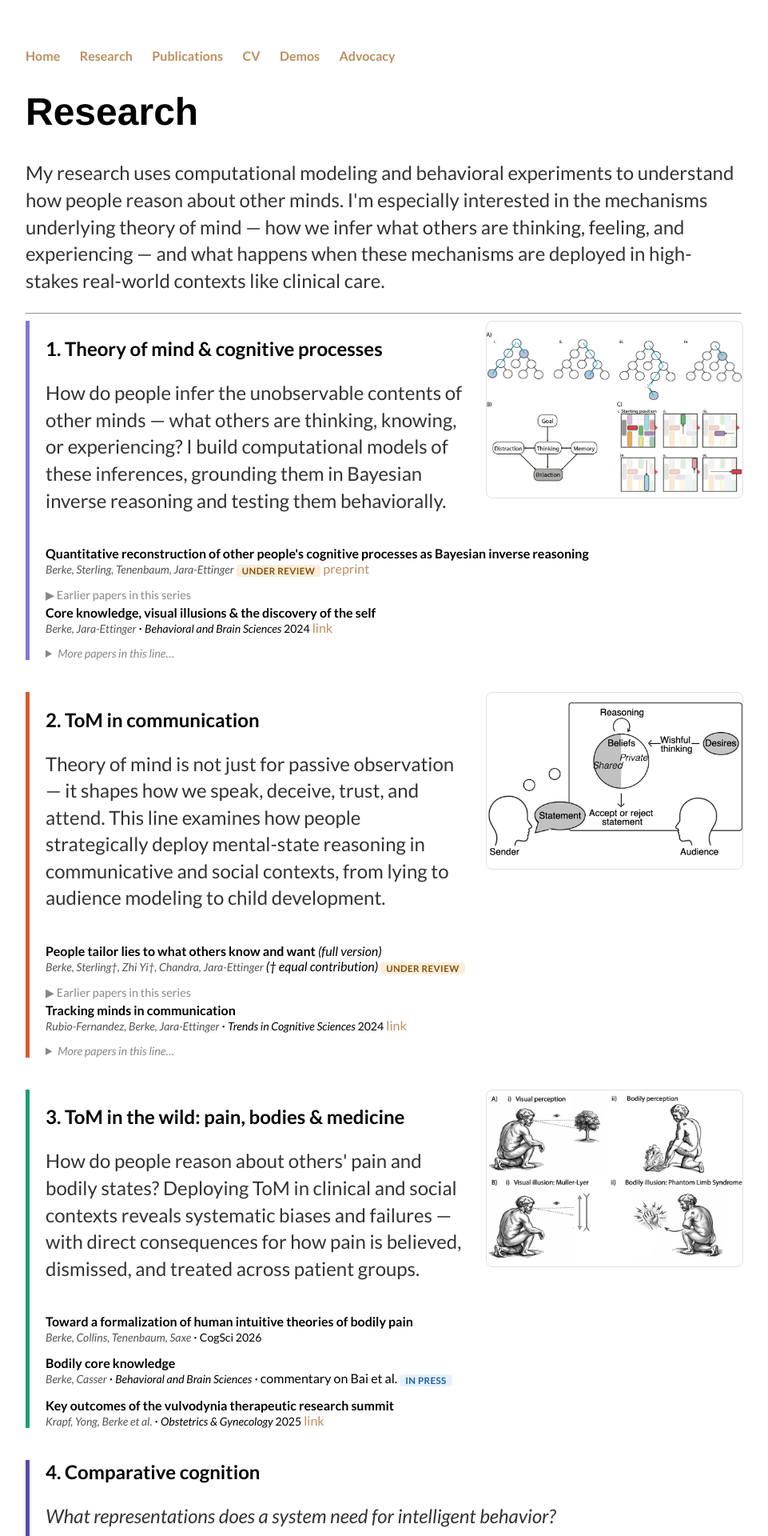
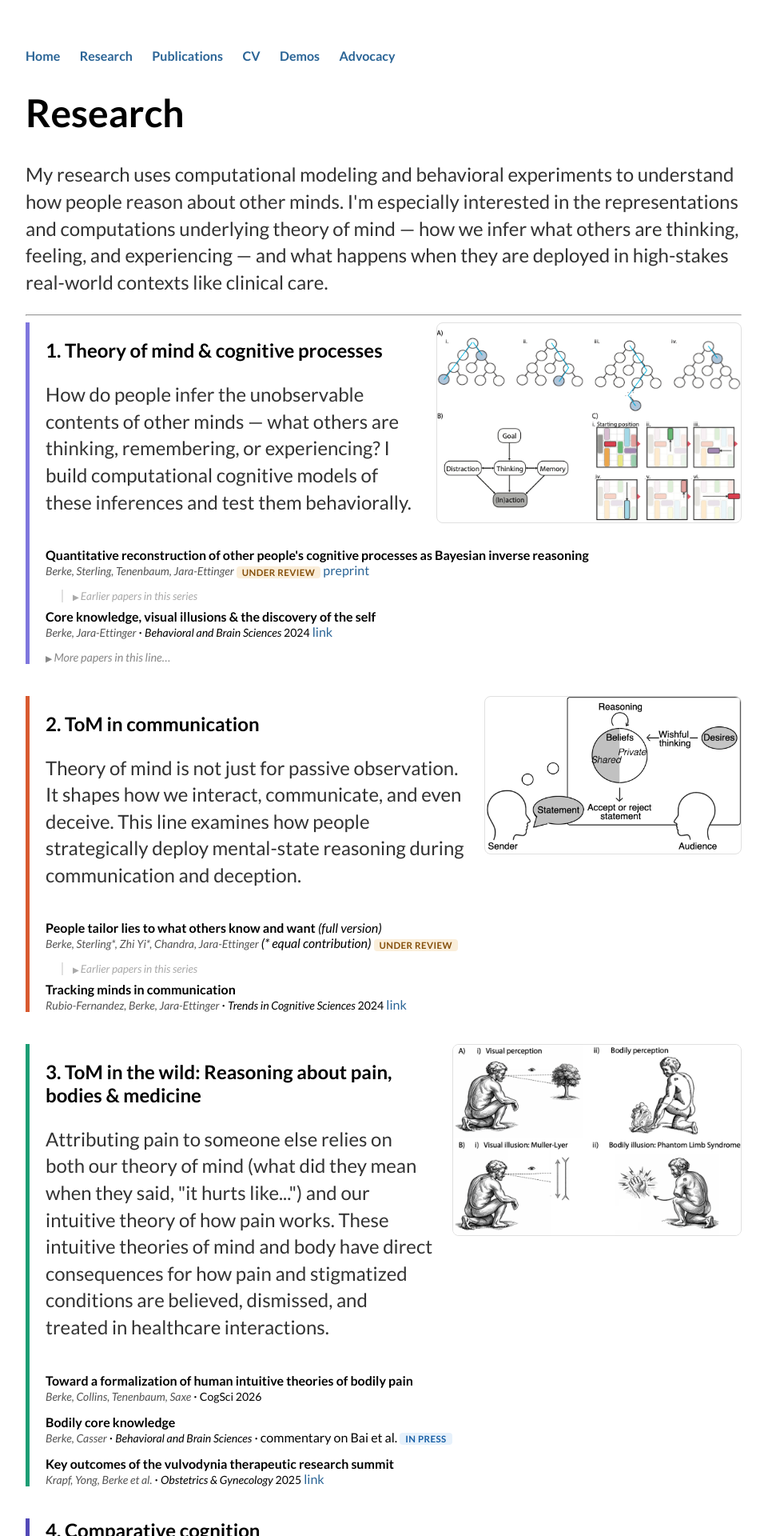
Before and after one commit to marleneberke/marleneberke.github.io, a Jekyll site: the page built from research.html, in a window 1280 px wide. Shown: the top 1920 px of the page at 80% size, without its empty margins (160-1121 px from the left). Built offline with Jekyll 4.4.1, drawn with Linux system fonts in a browser that asks for light colours; some of the changed text lies outside the part shown.

Commit message:
Comprehensive site update: Research page, CSS, bio, CV embed
Research page:
- Update intro, Line 1/2/3/4 descriptions and Line 3 title
- Standardize equal contribution to * throughout
- Remove 'When Bayesians take over' from Line 2 secondary-papers
- Remove fixed width/height from line-image/subsec-image CSS; use per-image inline widths
- Add ▶/▼ arrows to secondary-papers toggle at 0.75em
- Update earlier-papers CSS: left border, italic summary, lighter color

Sitewide CSS:
- Link color: #bb8f60 → #2a6496 (slate blue); hover #1a4a70
- Headings: force Lato via !important (overrides old Helvetica h1 rule)
- advocacy-read-more color → #2a6496

Home: combine PhD + Cornell bio sentences into one

Publications: equal contribution fix († → *)

CV: replace download-only link with inline PDF embed (iframe, 90vh)

Co-Authored-By: Claude Sonnet 4.6 <noreply@anthropic.com>

```diff
--- a/css/main.css
+++ b/css/main.css
@@ -21,15 +21,18 @@ nav ul li, footer ul li {
 }
 a {
     text-decoration: none;
-    color: #bb8f60;
+    color: #2a6496;
 }
 a:hover {
     text-decoration: underline;
+    color: #1a4a70;
 }
 h1 {
     font-size: 3em;
-    font-family:'Helvetica', 'Arial', 'Sans-Serif';
+    font-family: 'Lato', sans-serif;
 }
+
+h1, h2, h3, h4, h5, h6 { font-family: 'Lato', sans-serif !important; }
 p {
     font-size: 1.5em;
     line-height: 1.4em;
@@ -105,7 +108,7 @@ ul.posts li {
 
 .advocacy-read-more {
   font-size: 0.9em;
-  color: #888;
+  color: #2a6496;
 }
 
 @media (max-width: 640px) {
@@ -152,39 +155,24 @@ ul.posts li {
 }
 
 details.earlier-papers {
-  margin-top: 6px;
-  margin-bottom: 4px;
+  margin-top: 4px;
+  margin-bottom: 8px;
+  margin-left: 1.25rem;
+  padding-left: 0.75rem;
+  border-left: 2px solid #e0e0e0;
 }
-
 details.earlier-papers summary {
   cursor: pointer;
-  font-size: 0.9em;
-  color: #888;
+  font-size: 0.85em;
+  color: #aaa;
   list-style: none;
+  font-style: italic;
 }
-
-details.earlier-papers summary::-webkit-details-marker {
-  display: none;
-}
-
-details.earlier-papers summary::before {
-  content: "▶ ";
-}
-
-details.earlier-papers[open] summary::before {
-  content: "▼ ";
-}
-
-details.earlier-papers ul {
-  margin-top: 8px;
-  padding-left: 1.2em;
-  font-size: 0.9em;
-  color: #555;
-}
-
-details.earlier-papers ul li {
-  margin-bottom: 8px;
-}
+details.earlier-papers summary::-webkit-details-marker { display: none; }
+details.earlier-papers summary::before { content: "▶ "; font-size: 0.75em; font-style: normal; }
+details.earlier-papers[open] summary::before { content: "▼ "; font-size: 0.75em; font-style: normal; }
+details.earlier-papers ul { margin-top: 8px; padding-left: 0; font-size: 0.9em; color: #555; list-style: none; }
+details.earlier-papers ul li { margin-bottom: 10px; }
 
 @media screen and (max-width: 1425px) {
 
@@ -227,3 +215,21 @@ details.earlier-papers ul li {
     max-width: 300px;
   }
 }
+
+.cv-embed-container {
+  width: 100%;
+  margin-top: 1rem;
+}
+
+.cv-embed {
+  width: 100%;
+  height: 90vh;
+  border: 0.5px solid #e0e0e0;
+  border-radius: 6px;
+}
+
+@media (max-width: 640px) {
+  .cv-embed {
+    height: 70vh;
+  }
+}
--- a/index.html
+++ b/index.html
@@ -11,8 +11,7 @@ title: Marlene Berke
 		<img src="/Marlene2024.png" alt="Marlene Berke" class="home-photo">
 		<div class="home-bio">
 			<p>Hi! I'm a postdoc at MIT's <a href="https://yangtan.mit.edu/icon/">Integrative Computational Neuroscience (ICoN) Center</a>, jointly supervised by <a href="https://saxelab.mit.edu/">Rebecca Saxe</a> and <a href="https://cocosci.mit.edu/">Josh Tenenbaum</a> in the <a href="https://cocosci.mit.edu/">Computational Cognitive Science group</a>. I study how we think about our own and other minds. I'm especially interested in how we make inferences about the unobservable things going on in other people's minds, like what they are thinking about or how much pain they are experiencing. To approach these problems, I use a combination of behavioral experiments and computational modeling. </p>
-			<p>I did my PhD at Yale University in the <a href="https://compdevlab.yale.edu/">Computational Social Cognition Lab</a> under the supervision of Dr. Julian Jara-Ettinger. </p>
-			<p>Before Yale, I was a <a href="https://as.cornell.edu/education/college-scholar-program/">College Scholar</a> at Cornell University and spent a summer in <a href="https://sites.google.com/view/hakwan-lau-lab">Hakwan Lau's lab</a> at UCLA. </p>
+			<p>I did my PhD at Yale University in the <a href="https://compdevlab.yale.edu/">Computational Social Cognition Lab</a> under the supervision of Dr. Julian Jara-Ettinger; before that, I was a <a href="https://as.cornell.edu/education/college-scholar-program/">College Scholar</a> at Cornell University and spent a summer in <a href="https://sites.google.com/view/hakwan-lau-lab">Hakwan Lau's lab</a> at UCLA. </p>
 		</div>
 	</div>
 	<div style="clear:both;"></div>
--- a/publications.html
+++ b/publications.html
@@ -24,7 +24,7 @@ title: Publications
 
 <p><b>Berke, M.</b>, Sterling, B. G., Tenenbaum, A. L., &amp; Jara-Ettinger, J. <span class="status-badge badge-review">under review</span>. Quantitative Reconstruction of Other People's Cognitive Processes as Bayesian Inverse Reasoning. <a href="https://osf.io/preprints/psyarxiv/gmwav_v1">preprint</a></p>
 
-<p><b>Berke, M.</b>, Sterling, B. G.†, Zhi, T. Y.†, Chandra, K., &amp; Jara-Ettinger, J. <span class="status-badge badge-review">under review</span>. People Tailor Lies to What Others Know and Want. <em>(† equal contribution)</em></p>
+<p><b>Berke, M.</b>, Sterling, B. G.*, Zhi, T. Y.*, Chandra, K., &amp; Jara-Ettinger, J. <span class="status-badge badge-review">under review</span>. People Tailor Lies to What Others Know and Want. <em>(* equal contribution)</em></p>
 
 <p><b>Berke*, M.</b>, Horschler*, D., Royka, A., Santos, L., &amp; Jara-Ettinger, J. <span class="status-badge badge-review">under review</span>. What Primates Know About Other Minds and When They Use It: A Computational Approach to Comparative Theory of Mind. <a href="https://www.biorxiv.org/content/10.1101/2023.08.02.551487v1.full.pdf">preprint</a></p>
 
--- a/research.html
+++ b/research.html
@@ -34,10 +34,8 @@ title: Research
         margin-bottom: 16px;
     }
     .line-text { flex: 1; }
-    .line-image { width: 320px; flex-shrink: 0; }
+    .line-image { flex-shrink: 0; }
     .line-image img {
-        width: 100%;
-        height: 220px;
         object-fit: contain;
         border-radius: 8px;
         border: 0.5px solid #e0e0e0;
@@ -63,17 +61,18 @@ title: Research
         align-items: flex-start;
     }
     .subsec-papers { flex: 1; }
-    .subsec-image { width: 240px; flex-shrink: 0; }
+    .subsec-image { flex-shrink: 0; }
     .subsec-image img {
-        width: 100%;
-        height: 180px;
         object-fit: contain;
         border-radius: 8px;
         border: 0.5px solid #e0e0e0;
     }
 
     .secondary-papers { margin-top: 8px; font-size: 0.9em; }
-    .secondary-papers summary { cursor: pointer; color: #888; font-style: italic; }
+    .secondary-papers summary { cursor: pointer; color: #888; font-style: italic; list-style: none; }
+    .secondary-papers summary::-webkit-details-marker { display: none; }
+    .secondary-papers summary::before { content: "▶ "; font-size: 0.75em; font-style: normal; }
+    details.secondary-papers[open] summary::before { content: "▼ "; font-size: 0.75em; font-style: normal; }
     .secondary-papers .paper { margin-top: 8px; }
 
     @media screen and (max-width: 768px) {
@@ -85,7 +84,7 @@ title: Research
 
 <h1>Research</h1>
 
-<p>My research uses computational modeling and behavioral experiments to understand how people reason about other minds. I'm especially interested in the mechanisms underlying theory of mind — how we infer what others are thinking, feeling, and experiencing — and what happens when these mechanisms are deployed in high-stakes real-world contexts like clinical care.</p>
+<p>My research uses computational modeling and behavioral experiments to understand how people reason about other minds. I'm especially interested in the representations and computations underlying theory of mind — how we infer what others are thinking, feeling, and experiencing — and what happens when they are deployed in high-stakes real-world contexts like clinical care.</p>
 
 <hr>
 
@@ -94,11 +93,11 @@ title: Research
 <div class="line-header">
   <div class="line-text">
     <h2>1. Theory of mind &amp; cognitive processes</h2>
-    <p>How do people infer the unobservable contents of other minds — what others are thinking, knowing, or experiencing? I build computational models of these inferences, grounding them in Bayesian inverse reasoning and testing them behaviorally.</p>
+    <p>How do people infer the unobservable contents of other minds — what others are thinking, remembering, or experiencing? I build computational cognitive models of these inferences and test them behaviorally.</p>
   </div>
   <div class="line-image">
     <!-- IMAGE PLACEHOLDER: research/bir_fig1.png -->
-    <a href="https://osf.io/preprints/psyarxiv/gmwav_v1"><img src="research/bir_fig1.png" alt="BIR Figure 1 — search trees and Rush Hour puzzle states"></a>
+    <a href="https://osf.io/preprints/psyarxiv/gmwav_v1"><img src="research/bir_fig1.png" alt="BIR Figure 1 — search trees and Rush Hour puzzle states" style="width:380px; object-fit:contain;"></a>
   </div>
 </div>
 
@@ -156,17 +155,17 @@ title: Research
 <div class="line-header">
   <div class="line-text">
     <h2>2. ToM in communication</h2>
-    <p>Theory of mind is not just for passive observation — it shapes how we speak, deceive, trust, and attend. This line examines how people strategically deploy mental-state reasoning in communicative and social contexts, from lying to audience modeling to child development.</p>
+    <p>Theory of mind is not just for passive observation. It shapes how we interact, communicate, and even deceive. This line examines how people strategically deploy mental-state reasoning during communication and deception.</p>
   </div>
   <div class="line-image">
     <!-- IMAGE PLACEHOLDER: research/lying_fig.png -->
-    <img src="research/lying_fig.png" alt="Lying paper figure — sender/audience diagram with beliefs and desires">
+    <img src="research/lying_fig.png" alt="Lying paper figure — sender/audience diagram with beliefs and desires" style="width:320px;">
   </div>
 </div>
 
 <div class="paper">
   <span class="paper-title">People tailor lies to what others know and want</span> <em>(full version)</em><br>
-  <span class="paper-authors">Berke, Sterling†, Zhi Yi†, Chandra, Jara-Ettinger</span> <em>(† equal contribution)</em>
+  <span class="paper-authors">Berke, Sterling*, Zhi Yi*, Chandra, Jara-Ettinger</span> <em>(* equal contribution)</em>
   <span class="status-badge badge-review">under review</span>
 </div>
 
@@ -192,27 +191,18 @@ title: Research
   <a href="https://www.sciencedirect.com/science/article/pii/S1364661324003127">link</a>
 </div>
 
-<details class="secondary-papers">
-  <summary>More papers in this line&hellip;</summary>
-  <div style="margin-top:8px;">
-    <div class="paper">
-      <span class="paper-authors">Shachnai*, Kleiman-Weiner*, Berke, Leonard</span> &middot; When Bayesians take over: a computational model of parental intervention &middot; <span class="paper-venue">CogSci 2024</span>
-      <a href="https://escholarship.org/content/qt1q346255/qt1q346255.pdf">link</a>
-    </div>
-  </div>
-</details>
 </div>
 
 <!-- Line 3: ToM in the wild -->
 <div class="research-line line-3">
 <div class="line-header">
   <div class="line-text">
-    <h2>3. ToM in the wild: pain, bodies &amp; medicine</h2>
-    <p>How do people reason about others' pain and bodily states? Deploying ToM in clinical and social contexts reveals systematic biases and failures — with direct consequences for how pain is believed, dismissed, and treated across patient groups.</p>
+    <h2>3. ToM in the wild: Reasoning about pain, bodies &amp; medicine</h2>
+    <p>Attributing pain to someone else relies on both our theory of mind (what did they mean when they said, "it hurts like...") and our intuitive theory of how pain works. These intuitive theories of mind and body have direct consequences for how pain and stigmatized conditions are believed, dismissed, and treated in healthcare interactions.</p>
   </div>
   <div class="line-image">
     <!-- IMAGE PLACEHOLDER: research/bodily_core_knowledge_fig1.png -->
-    <img src="research/bodily_core_knowledge_fig1.png" alt="Bodily Core Knowledge figure — visual and bodily perception engravings">
+    <img src="research/bodily_core_knowledge_fig1.png" alt="Bodily Core Knowledge figure — visual and bodily perception engravings" style="width:360px;">
   </div>
 </div>
 
@@ -238,7 +228,7 @@ title: Research
 <div class="research-line line-4">
 <h2>4. Comparative cognition</h2>
 <p><em>What representations does a system need for intelligent behavior?</em></p>
-<p>A parallel thread uses evolutionary simulations, non-human animals, and artificial systems as mirrors for human cognition — probing what computational machinery is necessary and sufficient to produce human-like reasoning about minds, objects, and the physical world.</p>
+<p>A parallel thread uses evolutionary simulations, non-human primates, and artificial systems as mirrors for human cognition, allowing us to probe the kinds of representations that support intelligent behavior in the social and physical worlds.</p>
 
 <div class="subsection subsec-evol">
 <h3>In evolutionary simulations</h3>
@@ -266,7 +256,7 @@ title: Research
   </div>
   <div class="subsec-image">
     <!-- IMAGE PLACEHOLDER: research/nhp_tom_fig.png -->
-    <img src="research/nhp_tom_fig.png" alt="NHP ToM model figure — 7-panel grid of computational models">
+    <img src="research/nhp_tom_fig.png" alt="NHP ToM model figure — 7-panel grid of computational models" style="width:400px;">
   </div>
 </div>
 </div>
@@ -282,7 +272,7 @@ title: Research
     </div>
   </div>
   <div class="subsec-image">
-    <a href="/demos_page"><img src="research/metacog_demo.gif" alt="MetaCOG model demo animation" style="width:100%; height:180px; object-fit:cover; border-radius:8px; border:0.5px solid #e0e0e0;"></a>
+    <a href="/demos_page"><img src="research/metacog_demo.gif" alt="MetaCOG model demo animation" style="width:300px; max-height:220px; object-fit:contain; border-radius:8px; border:0.5px solid #e0e0e0;"></a>
   </div>
 </div>
 </div>
```
Also changed, not shown: cv.html (+13 -5 lines).
